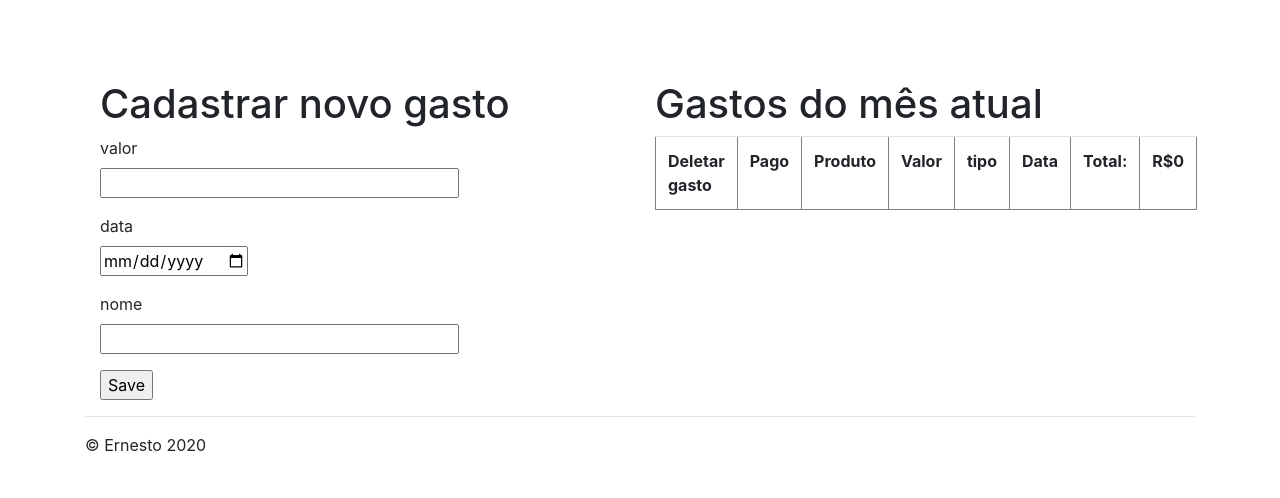
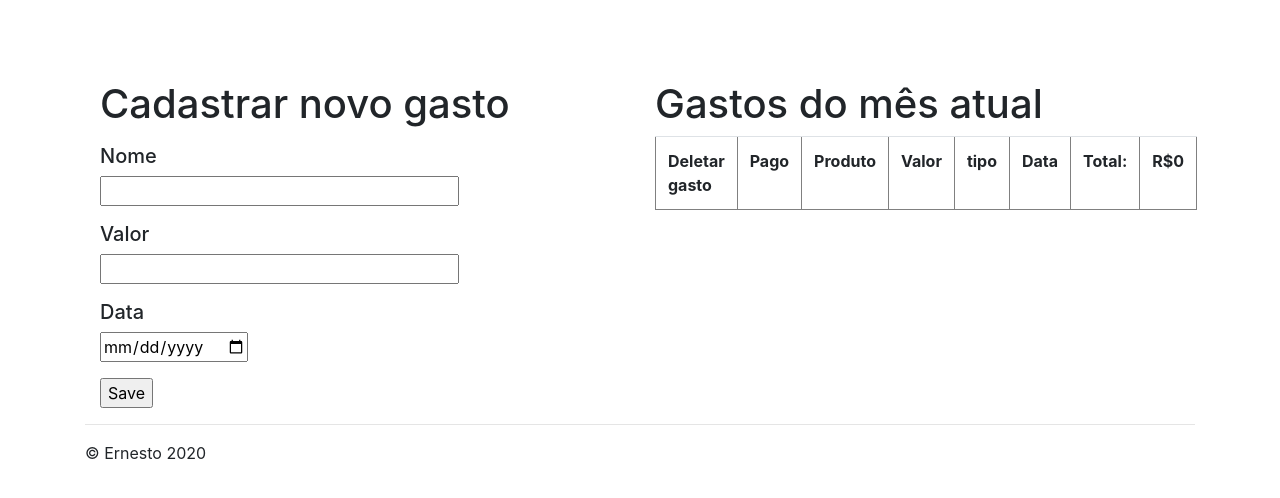
Before and after one commit to lucasernesto/controle_financa, a Flask app: page /home in a window 1280 px wide. Shown: the part 56-554 px from the top of the page. Run offline with Flask 2, Linux system fonts and the light colour scheme; a user stored in the database is signed in; tables that the repository leaves empty hold one stand-in row (values such as "Sample post"); lists and menus that the app fills with data are empty; some libraries are stand-ins or nearby versions.

Commit message:
Inverter posição

```diff
--- a/app/templates/home.html
+++ b/app/templates/home.html
@@ -8,14 +8,19 @@
             <form action="" method="post">
                 {{ form.csrf_token }}
                 <p>
-                    {{form.valor.label}}<br> {{form.valor(size=30)}}
+                    <h5>Nome</h5>
+                    {{form.nome(size=30)}}
                     <br>
                 </p>
-                {{ form.date.label }}<br> {{ form.date(size=30)}}
+
+                <p>
+                    <h5>Valor</h5>
+                    {{form.valor(size=30)}}
+                    <br>
                 </p>
                 <p>
-                    {{form.nome.label}}<br> {{form.nome(size=30)}}
-                    <br>
+                    <h5>Data</h5>
+                    {{ form.date(size=30)}}
                 </p>
                 <input type="submit" name="" id="" value="Save">
             </form>
```
